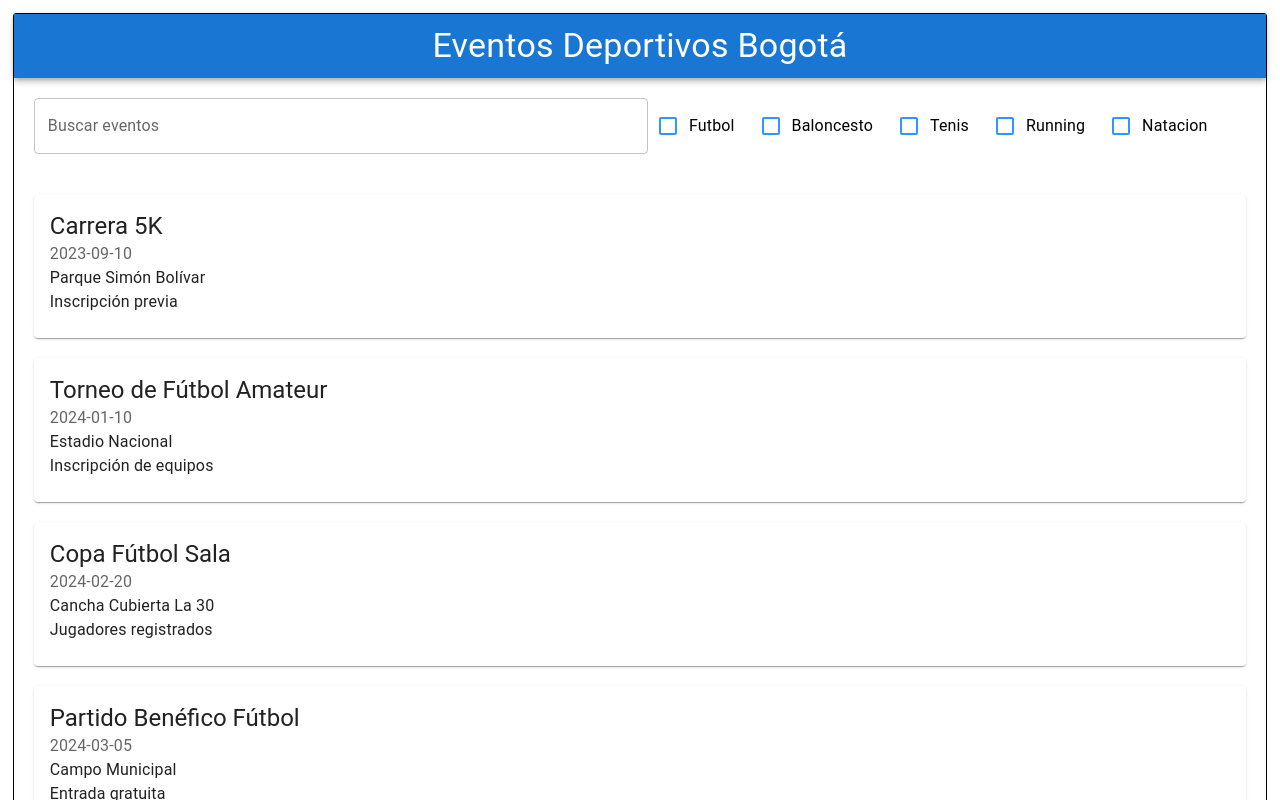
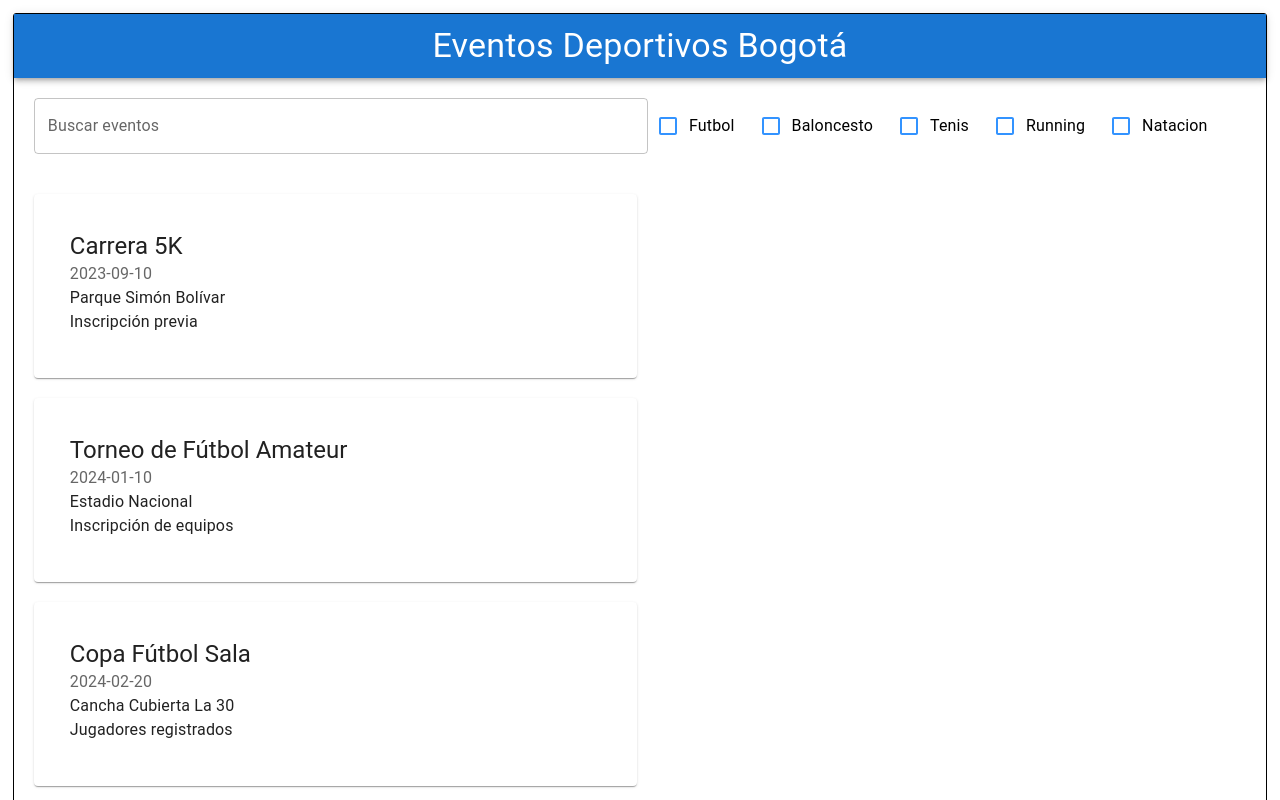
Before and after one commit to Ricknillo/Promocion-de-eventos-deprotivos, a React (Create React App) app in the folder promocion-de-eventos-deportivos/: page / in a window 1280 px wide. Shown: the top 800 px of the page. Built offline with nearby package versions, Linux system fonts and the light colour scheme.

Commit message:
Division Tipos de Deporte

```diff
--- a/promocion-de-eventos-deportivos/src/Componentes/EventCard.js
+++ b/promocion-de-eventos-deportivos/src/Componentes/EventCard.js
@@ -1,13 +1,16 @@
 import React from 'react';
-
+import Grid from '@mui/material/Grid'
 import Card from '@mui/material/Card';
 import CardContent from '@mui/material/CardContent';
 import Typography from '@mui/material/Typography';
 
 const EventCard = ({ event }) => {
   return (
-    <Card style={{ margin: '20px' }}>
-
+    <Card style={{ margin: '20px', gap: "10px", padding: "20px", width: "45%"  }}>
+      {/* <Grid container spacing={2}>
+      <Grid item xs={12} sm={6}>
+      <MyCard /> </Grid>
+      <Grid item xs={12} sm={6}> <MyCard /> </Grid> </Grid> */}
       <CardContent>
         <Typography variant="h5">{event.name}</Typography>
         <Typography color="textSecondary">{event.date}</Typography>
```
